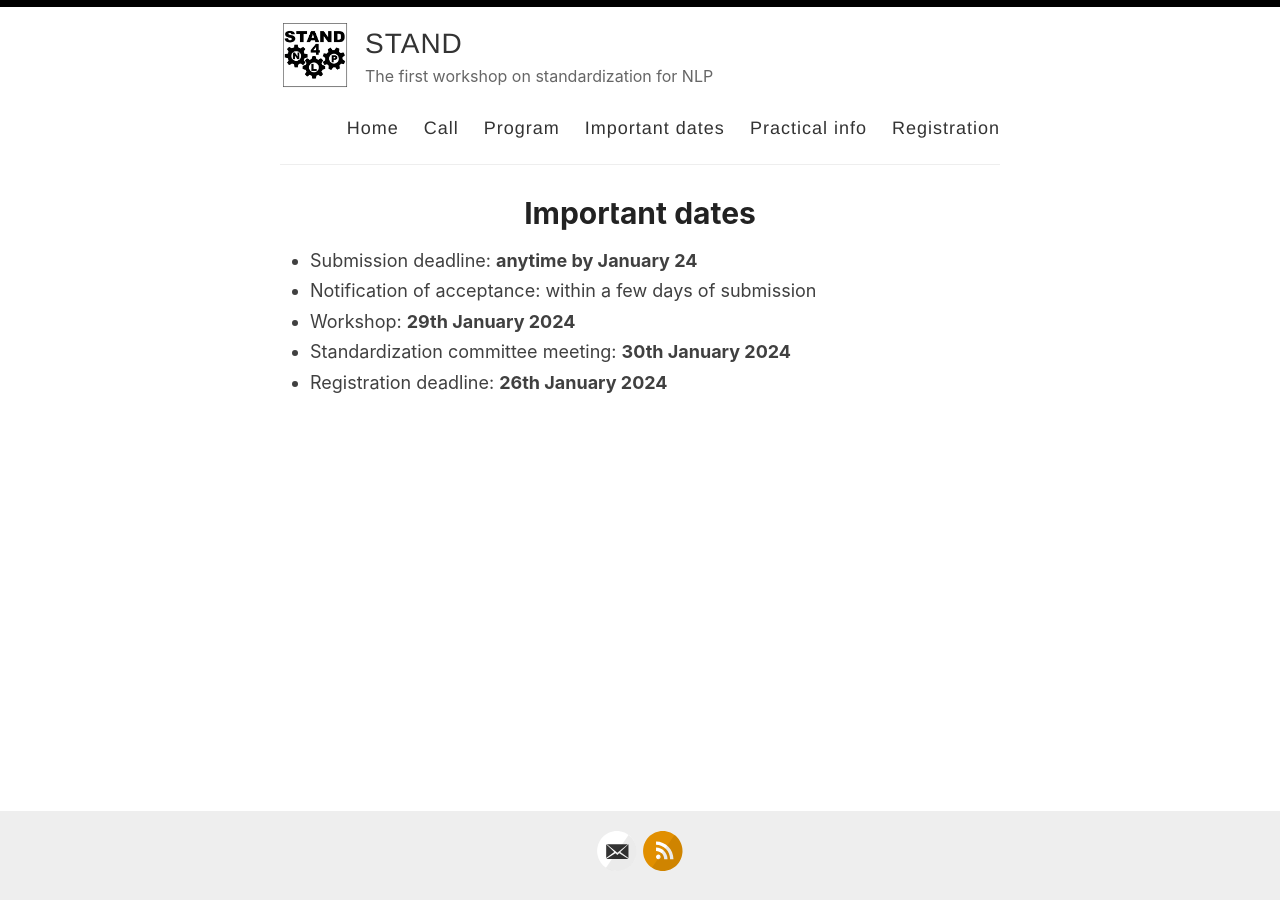
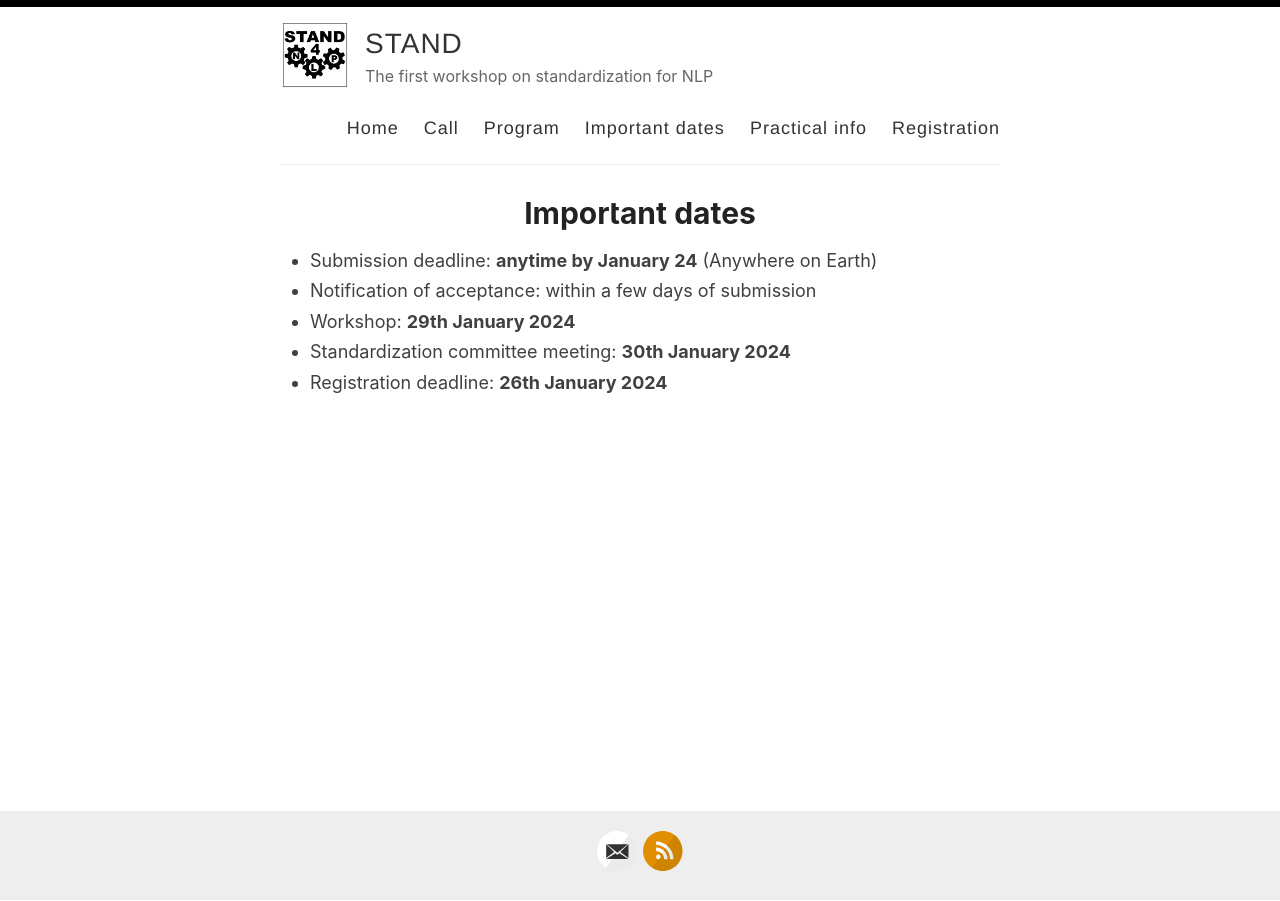
Before and after one commit to stand4nlp/stand4nlp.github.io, a Jekyll site: the page built from _pages/important_dates.md, in a window 1280 px wide. Built offline with Jekyll 4.4.1, drawn with Linux system fonts in a browser that asks for light colours.

Commit message:
add timezone for deadline

```diff
--- a/_pages/important_dates.md
+++ b/_pages/important_dates.md
@@ -5,7 +5,7 @@ title: Important dates
 ---
 
 
-* Submission deadline: **anytime by January 24**
+* Submission deadline: **anytime by January 24** (Anywhere on Earth)
 * Notification of acceptance: within a few days of submission
 * Workshop: **29th January 2024**
 * Standardization committee meeting: **30th January 2024**
```
Also changed, not shown: _pages/call.md (+1 -1 lines).
